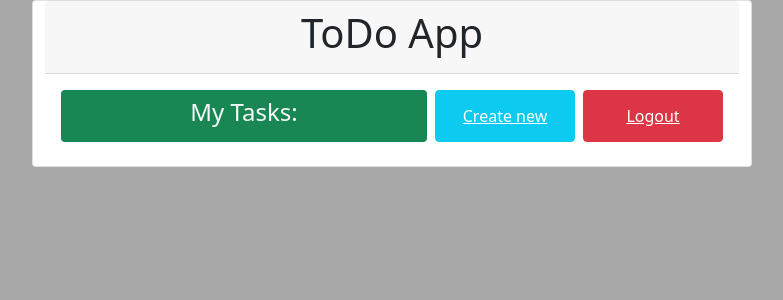
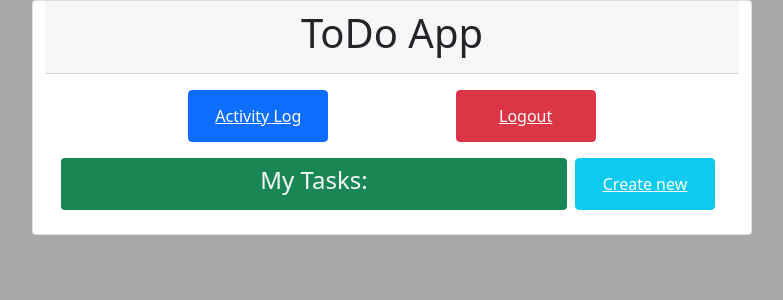
Before and after one commit to Veith3n/django-todo-app, a Django app: page / in a window 1280 px wide. Shown: the top 300 px of the page, without its empty margins (248-1031 px from the left). Run offline with Django 3.2, Linux system fonts and the light colour scheme; a user stored in the database is signed in; data that the repository does not hold is empty; parts of the project's set-up code (start-up, migrations or seed data) failed here and were passed over.

Commit message:
feat: Add button to activity to on the main page

```diff
--- a/templates/tasks/index.html
+++ b/templates/tasks/index.html
@@ -9,10 +9,21 @@ Tasks -
 
    </div>
    <div class="card-body">
+      <div class="d-flex justify-content-evenly mb-3">
+         <div class="mr-2">
+            <button type="button" class="btn btn-primary header_lane__item">
+               <a href="{% url "activity_log" %}" class="links">Activity Log</a>
+            </button>
+         </div>
+         <div>
+            <button type="button" class="btn btn-danger header_lane__item">
+               <a href="{% url "logout" %}" class="links">Logout</a>
+            </button>
+         </div>
+      </div>
       <div class="header_lane">
          <h4 class="bg-success text-light py-2 rounded text-center header_lane__item header_lane__item__items">My Tasks:</h4>
          <button type="button" class="btn btn-info header_lane__item m_r_8"><a href="{% url "create_task" %}" class="links">Create new</a></button>
-         <button type="button" class="btn btn-danger header_lane__item"><a href="{% url "logout" %}" class="links">Logout</a></button>
       </div>
       <div>
       </div>
--- a/todos/urls.py
+++ b/todos/urls.py
@@ -7,5 +7,5 @@ urlpatterns = [
     path("tasks", views.create, name=TasksUrls.CREATE.value),
     path("tasks/<int:pk>/", views.update, name=TasksUrls.UPDATE.value),
     path("tasks/<int:pk>/del", views.delete, name=TasksUrls.DELETE.value),
-    path("activity-log/", views.activity_log, name="activity_logs/activity_log"),
+    path("activity-log/", views.activity_log, name="activity_log"),
 ]
```
